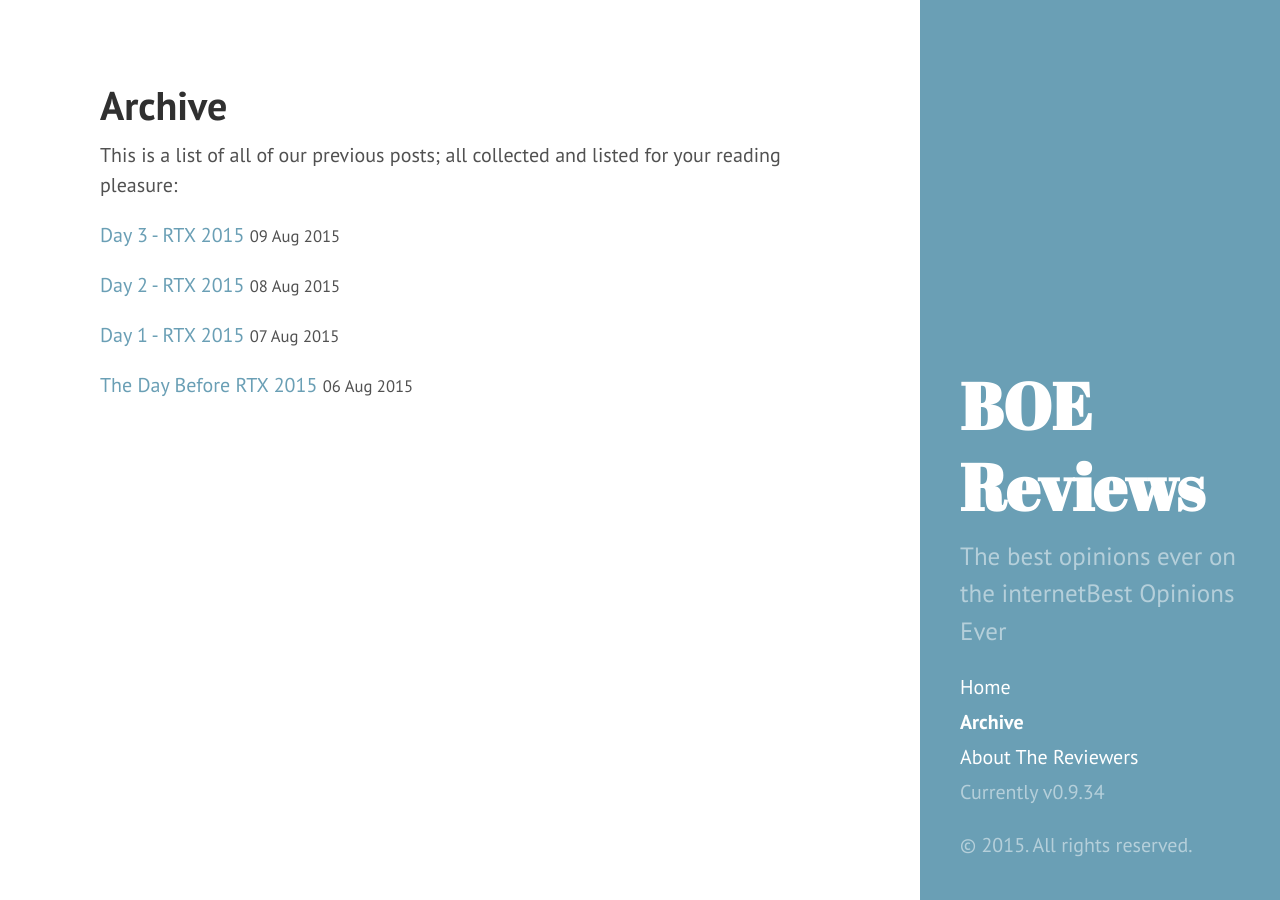
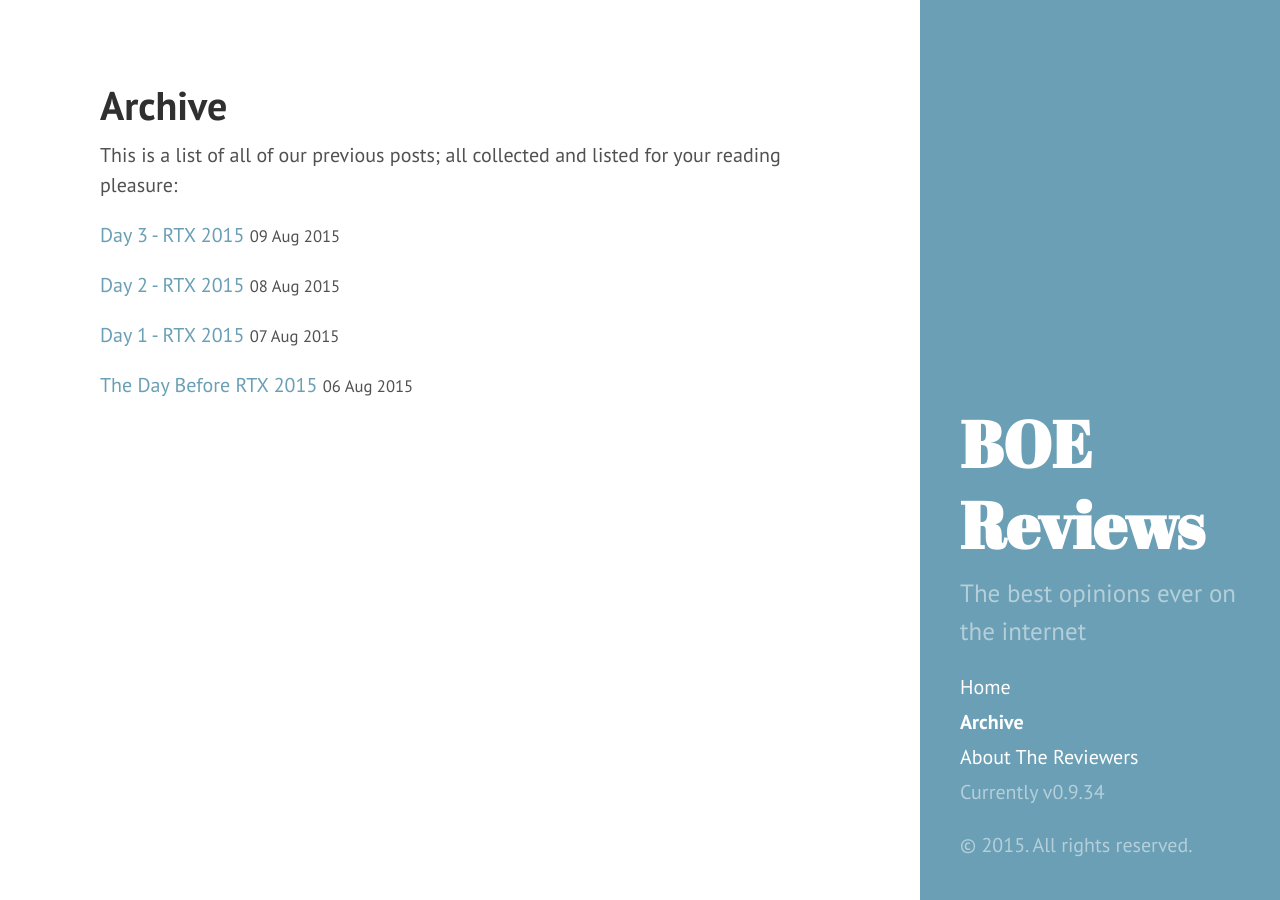
Before and after one commit to LordFluffyPants/LordFluffyPants.github.io, a Jekyll site: the page built from Archive.md, in a window 1280 px wide. Built offline with Jekyll 4.4.1, drawn with Linux system fonts in a browser that asks for light colours; Markdown is read by kramdown in place of the engine named in the settings.

Commit message:
fixed description

```diff
--- a/_config.yml
+++ b/_config.yml
@@ -8,7 +8,7 @@ relative_permalinks: true
 
 # Setup
 title:            BOE Reviews
-description:      'The best opinions ever on the internetBest Opinions Ever'
+description:      'The best opinions ever on the internet'
 tagline: 		  Best Opinions Ever
 url:              https://github.com/LordFluffyPants
 baseurl:          /
```
